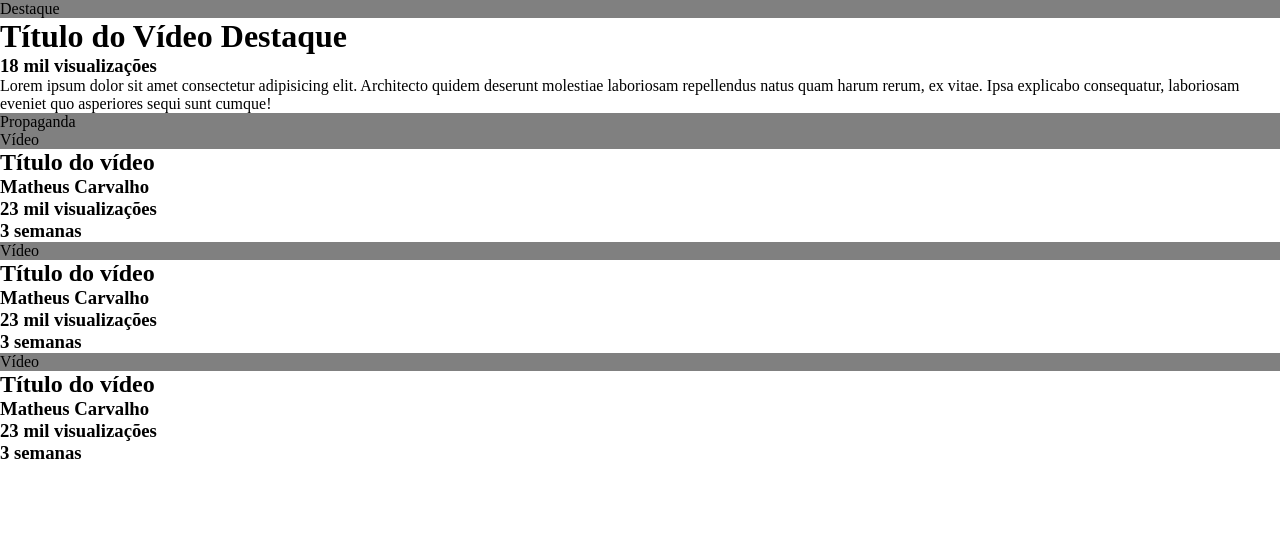
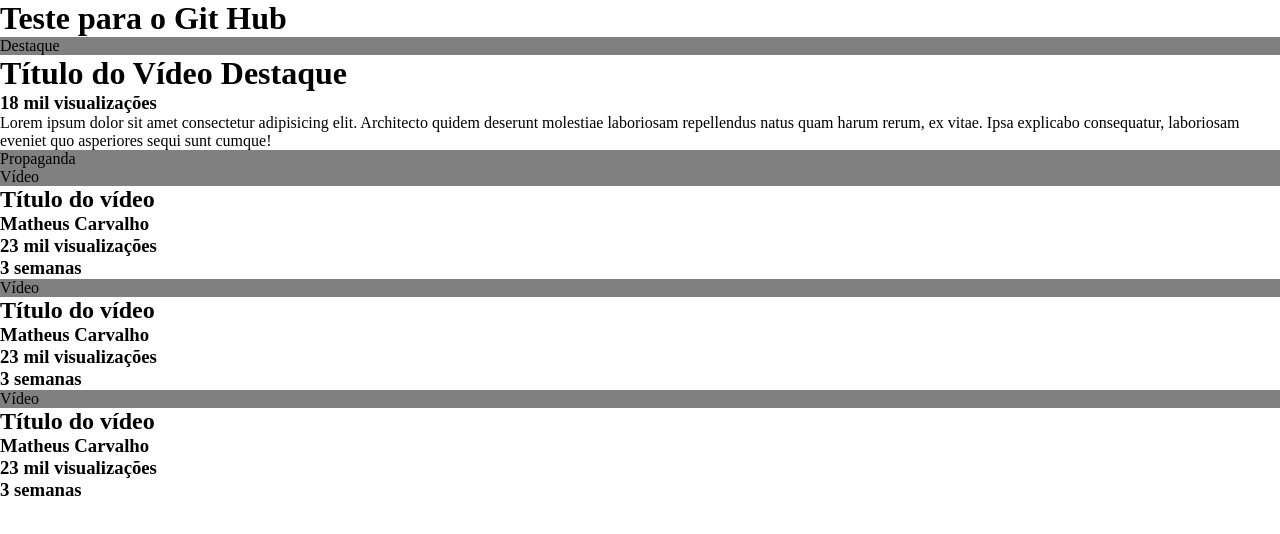
Before and after one commit to MatheusCarvalh0/Tabelas.DevQuest, a plain HTML site: page Exercicios/layout com grid/index.html in a window 1280 px wide. Drawn offline with Linux system fonts and the light colour scheme.

Commit message:
Teste para GitHub

```diff
--- a/Exercicios/layout com grid/index.html
+++ b/Exercicios/layout com grid/index.html
@@ -8,6 +8,7 @@
     <link rel="stylesheet" href="./src/reset.css">
 </head>
 <body>
+    <h1>Teste para o Git Hub</h1>
     <main class="container">
         <div class="destaque">Destaque</div>
         <h1>Título do Vídeo Destaque</h1>
```
